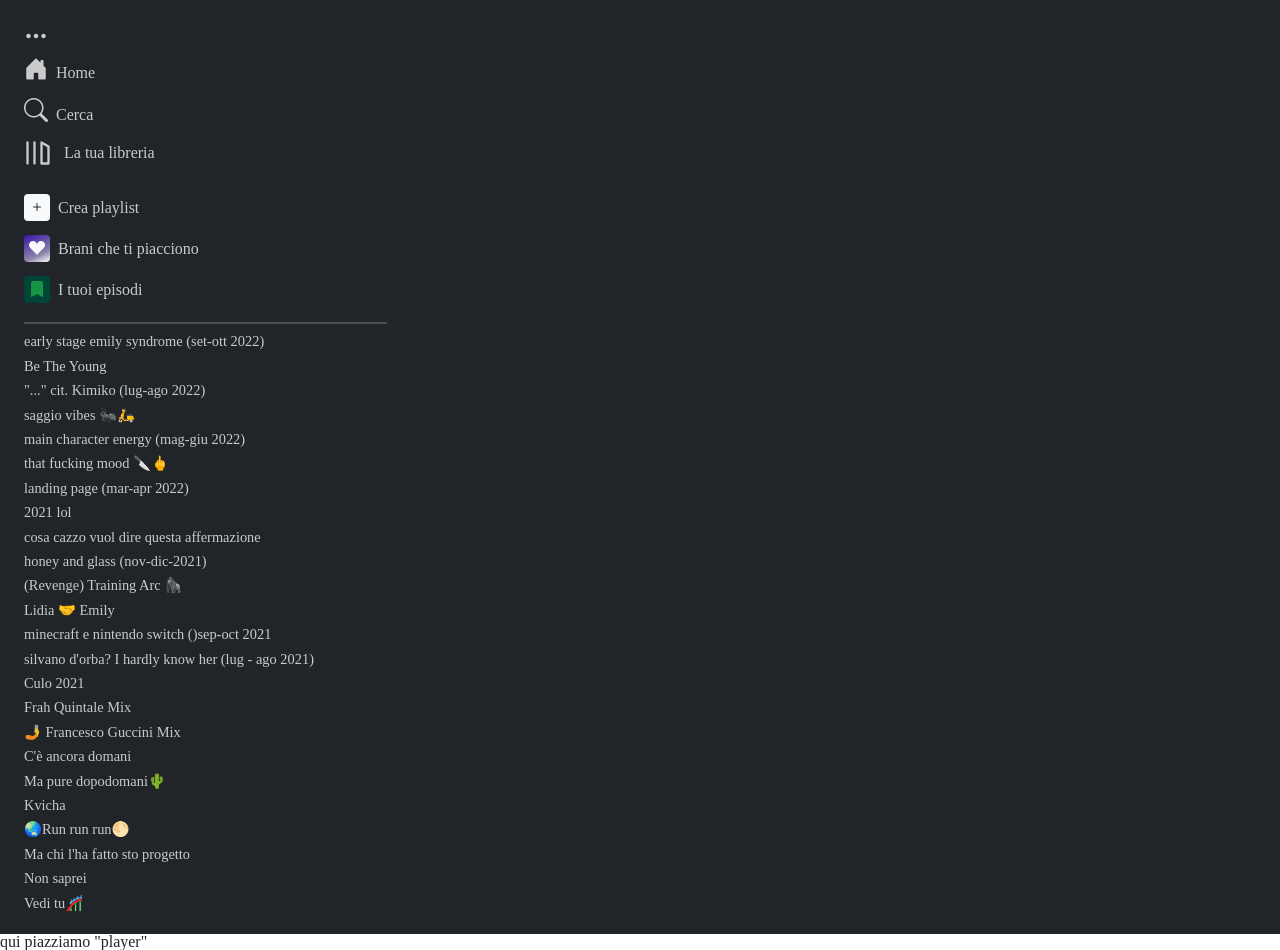
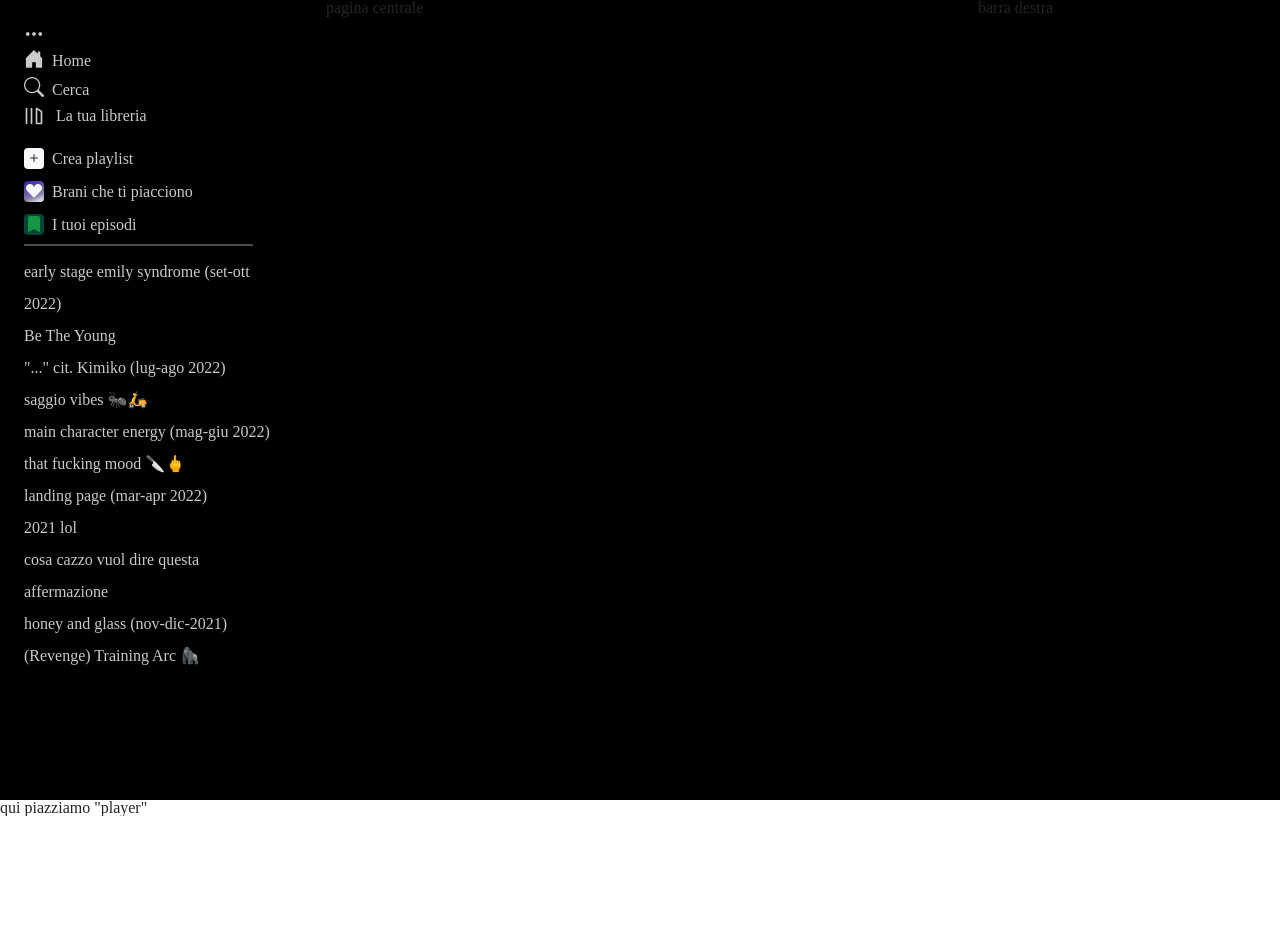
Before and after one commit to MatiasPhoenix/BuildWeek-02, a website: page index.html in a window 1280 px wide. After the commit the page ends 816 px from the top, so only its background shows below. Drawn offline with nearby package versions, Linux system fonts and the light colour scheme.

Commit message:
ridimenzionamento colonna sinistra

```diff
--- a/assets/css/style.css
+++ b/assets/css/style.css
@@ -1,5 +1,21 @@
+body {
+    overflow: hidden;
+  }
+  #containerSinistra{
+    height: 100vh;
+}
+  #containerTop{
+    height: 220px;
+  }
+  .navIcons{
+    font-size: 20px;
+  }
+  #library{
+    width: 20px;
+    fill: #cacaca;
+}
 .icons{
-    padding: 5px 5px;
+    padding: 2px 2px;
 }
 #heart{
     background: rgb(56,22,169);
@@ -10,25 +26,34 @@
     background-color: #004537;
     color: #149643;
 }
-#containerPlaylist{
-    border-top: 2px solid #4D4D4D;
-}
-#library{
-    width: 28px;
-    fill: #cacaca;
-}
 #library:hover{
     fill: white;
 }
 a{
     text-decoration: none;
     color: #cacaca;
+    font-weight: 400;
+    font-style: normal;
 }
 a:hover{
     color: white;
 }
+#separatore{
+    width: 90%;
+    border-top: 2px solid #4D4D4D;
+}
+#containerPlaylist{
+    line-height: 2rem;
+    height: 420px;
+    padding-bottom: 10px;
+    padding-top: 10px;
+    overflow-y: scroll;
+}
+#containerPlaylist::-webkit-scrollbar{
+    background-color:transparent;
+    width: 14px;
 
-#containerPlaylist p{
- margin-top: 10px;
- font-size: 0.9rem;
 }
+::-webkit-scrollbar-thumb {
+    background: #898989;
+}
--- a/index.html
+++ b/index.html
@@ -10,24 +10,51 @@
     <title>Document</title>
 </head>
 <body>
-    <div id="" class="row bg-dark">
-        <div id="" class="col-4">
+    <div id="" class="row bg-black">
+        <div id="containerSinistra" class="col-3">
             <div class="p-4">
-                <div class="d-flex align-items-start flex-column mb-3">
-                    <a href=""><i class="bi bi-three-dots my-2 fs-4"></i></a>
-                    <div class="my-2"><a href="#"><i class="bi bi-house-door-fill fs-4"></i><span class="ms-2">Home</span></a></div>
-                    <div class="my-2"><a href="#"><i class="bi bi-search fs-4"></i><span class="ms-2 align-middle">Cerca</span></a></div>
-                    <div class="my-2">
-                       <a href="#"><svg id="library" data-encore-id="icon" role="img" aria-hidden="true" viewBox="0 0 24 24" class="Svg-sc-ytk21e-0 iYxpxA"><path d="M14.5 2.134a1 1 0 0 1 1 0l6 3.464a1 1 0 0 1 .5.866V21a1 1 0 0 1-1 1h-6a1 1 0 0 1-1-1V3a1 1 0 0 1 .5-.866zM16 4.732V20h4V7.041l-4-2.309zM3 22a1 1 0 0 1-1-1V3a1 1 0 0 1 2 0v18a1 1 0 0 1-1 1zm6 0a1 1 0 0 1-1-1V3a1 1 0 0 1 2 0v18a1 1 0 0 1-1 1z"></path></svg>
-                        <span class="ms-2 align-middle">La tua libreria</span></a>
+                <div id="containerTop">
+                    <div class="d-flex align-items-start flex-column mb-3">
+                        <a href="#" class="mb-1"><i class="bi bi-three-dots navIcons"></i></a>
+                        <div class="mb-2"><a href="#"><i class="bi bi-house-door-fill navIcons"></i><span class="ms-2">Home</span></a></div>
+                        <div class="mb-2"><a href="#"><i class="bi bi-search navIcons"></i><span class="ms-2">Cerca</span></a></div>
+                        <div class="mb-2">
+                           <a href="#"><svg id="library" data-encore-id="icon" role="img" aria-hidden="true" viewBox="0 0 24 24" class="Svg-sc-ytk21e-0 iYxpxA"><path d="M14.5 2.134a1 1 0 0 1 1 0l6 3.464a1 1 0 0 1 .5.866V21a1 1 0 0 1-1 1h-6a1 1 0 0 1-1-1V3a1 1 0 0 1 .5-.866zM16 4.732V20h4V7.041l-4-2.309zM3 22a1 1 0 0 1-1-1V3a1 1 0 0 1 2 0v18a1 1 0 0 1-1 1zm6 0a1 1 0 0 1-1-1V3a1 1 0 0 1 2 0v18a1 1 0 0 1-1 1z"></path></svg>
+                            <span class="ms-2 align-middle">La tua libreria</span></a>
+                        </div>
+                    </div>
+                    <div class="">
+                        <div class="mb-3"><a href="#"><i id="plus" class="bi bi-plus icons bg-light rounded-1 text-dark"></i><span class="ms-2">Crea playlist</span></a></div>
+                        <div class="mb-3"><a href="#"><i id="heart" class="bi bi-suit-heart-fill icons rounded-1 text-light"></i><span class="ms-2">Brani che ti piacciono</span></a></div>
+                        <div class="mb-3"><a href="#"><i id="bookmark" class="bi bi-bookmark-fill icons rounded-1"></i><span class="ms-2">I tuoi episodi</span></a></div>
                     </div>
                 </div>
-                <div class="mb-3">
-                    <div class="my-4"><a href="#"><i id="plus" class="bi bi-plus icons bg-light rounded-1 text-dark"></i><span class="ms-2">Crea playlist</span></a></div>
-                    <div class="my-4"><a href="#"><i id="heart" class="bi bi-suit-heart-fill icons rounded-1 text-light"></i><span class="ms-2">Brani che ti piacciono</span></a></div>
-                    <div class="my-4"><a href="#"><i id="bookmark" class="bi bi-bookmark-fill icons rounded-1"></i><span class="ms-2">I tuoi episodi</span></a></div>
-                </div>
+                <div id="separatore"></div>
                 <div id="containerPlaylist">
+                  <p><a href="#">early stage emily syndrome (set-ott 2022)</a></p>
+                  <p><a href="#">Be The Young</a></p>
+                  <p><a href="#">"..." cit. Kimiko (lug-ago 2022)</a></p>
+                  <p><a href="#">saggio vibes 🐜🛵</a></p>
+                  <p><a href="#">main character energy (mag-giu 2022)</a></p>
+                  <p><a href="#">that fucking mood 🔪🖕</a></p>
+                  <p><a href="#">landing page (mar-apr 2022)</a></p>
+                  <p><a href="#">2021 lol</a></p>
+                  <p><a href="#">cosa cazzo vuol dire questa affermazione</a></p>
+                  <p><a href="#">honey and glass (nov-dic-2021)</a></p>
+                  <p><a href="#">(Revenge) Training Arc 🦍 </a></p>
+                  <p><a href="#"> Lidia 🤝 Emily</a></p>
+                  <p><a href="#">minecraft e nintendo switch ()sep-oct 2021</a></p>
+                  <p><a href="#">silvano d'orba? I hardly know her (lug - ago 2021)</a></p>
+                  <p><a href="#">Culo 2021</a></p>
+                  <p><a href="#">Frah Quintale Mix </a></p>
+                  <p><a href="#">🤳 Francesco Guccini Mix</a></p>
+                  <p><a href="#">C'è ancora domani</a></p>
+                  <p><a href="#">Ma pure dopodomani🌵</a></p>
+                  <p><a href="#">Kvicha</a></p>
+                  <p><a href="#">🌏Run run run🌕</a></p>
+                  <p><a href="#">Ma chi l'ha fatto sto progetto</a></p>
+                  <p><a href="#">Non saprei</a></p>
+                  <p><a href="#">Vedi tu🎢</a></p>
                   <p><a href="#">early stage emily syndrome (set-ott 2022)</a></p>
                   <p><a href="#">Be The Young</a></p>
                   <p><a href="#">"..." cit. Kimiko (lug-ago 2022)</a></p>
```
